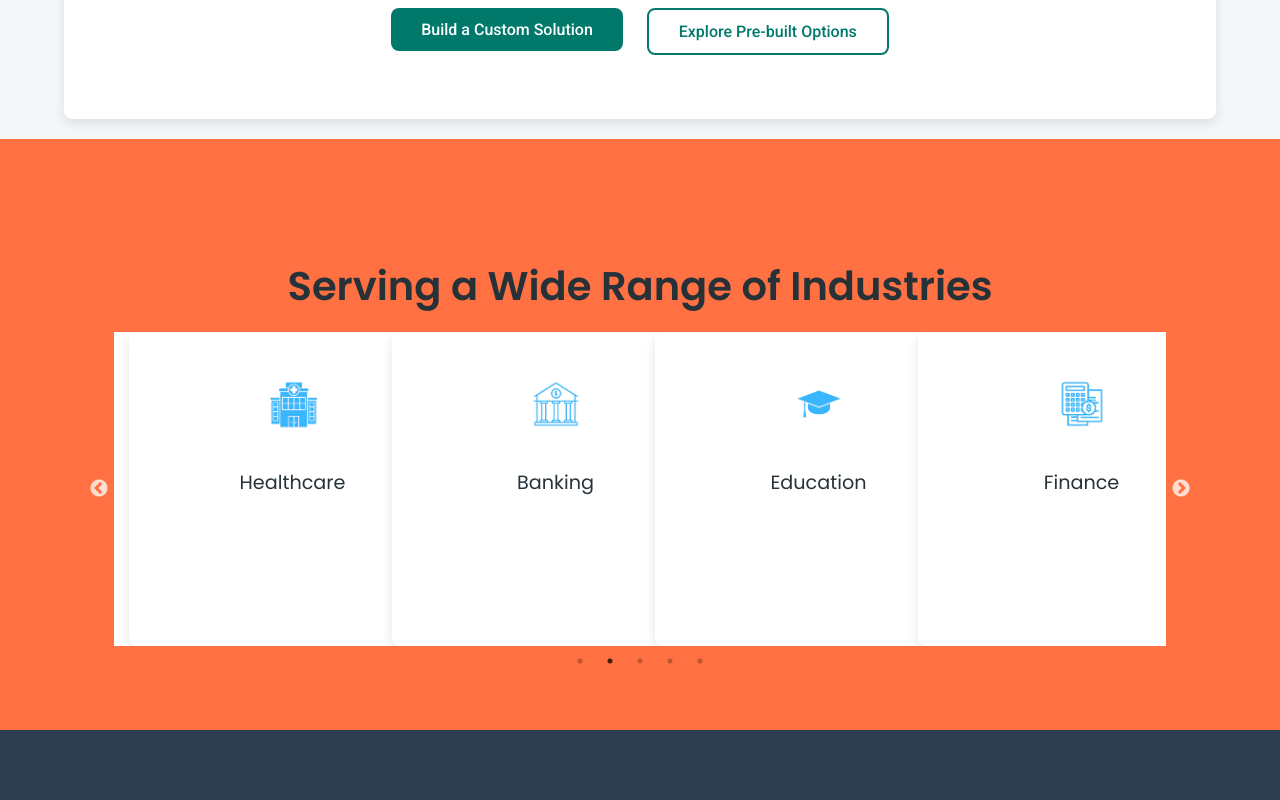
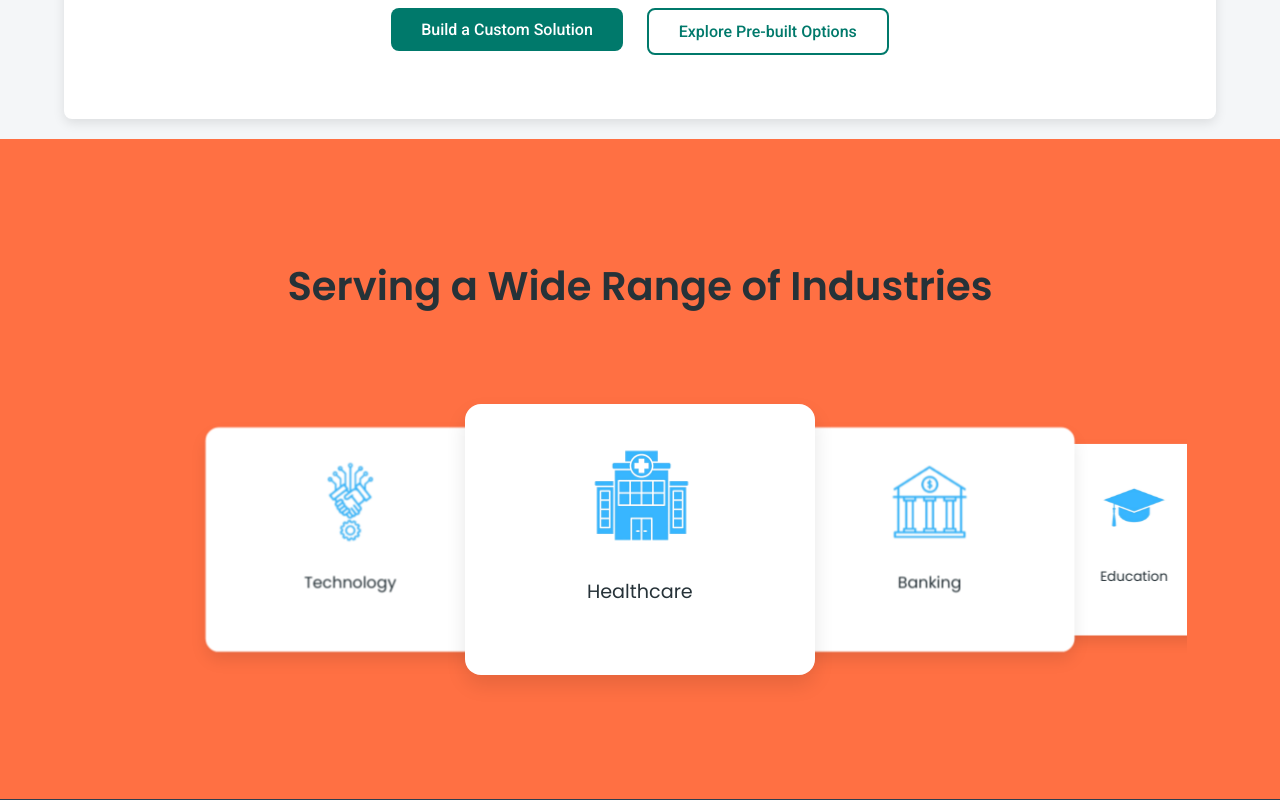
Before and after one commit to Aakash091-dark/AarogyaCraft, a React (Vite) app in the folder Frontend/: page / in a window 1280 px wide. Shown: the part 1420-2220 px from the top of the page. Built offline with nearby package versions, Linux system fonts and the light colour scheme; no server answers.

Commit message:
Upadte industry cards

```diff
--- a/Frontend/package.json
+++ b/Frontend/package.json
@@ -17,8 +17,7 @@
     "react-icons": "^5.5.0",
     "react-router-dom": "^7.0.2",
     "react-silk": "^0.0.1",
-    "react-slick": "^0.30.2",
-    "slick-carousel": "^1.8.1",
+    "swiper": "^11.2.10",
     "typed.js": "^2.1.0"
   },
   "devDependencies": {
--- a/Frontend/src/Components/Industries.css
+++ b/Frontend/src/Components/Industries.css
@@ -1,40 +1,56 @@
+/* src/components/Industries.css */
+
 .industries-section {
-  padding: 4rem 0;
+  padding: 4rem 2rem;
   background-color: var(--secondary-color);
+  overflow: hidden; /* Prevent horizontal scrollbars from appearing */
 }
 
 .section-heading {
   text-align: center;
   font-size: 2.5rem;
-  margin-bottom: 1rem;
+  margin-bottom: 3rem;
   color: var(--text-color);
 }
 
-.section-subheading {
-  text-align: center;
-  font-size: 1.1rem;
-  color: #666;
-  max-width: 600px;
-  margin: 0 auto 3rem auto;
+.carousel-container {
+  max-width: 1200px;
+  margin: 0 auto;
+  position: relative;
 }
 
-.carousel-container {
-  padding: 0 50px;
+.mySwiper {
+  width: 100%;
+  height: auto;
+  padding: 20px 0; /* Gives space for the card's hover effect */
+}
+
+.swiper-wrapper {
+  display: flex; /* This is the critical line that forces slides into a row */
+  align-items: stretch; /* Ensures all slides have the same height */
+}
+
+.swiper-slide {
+  height: auto;
+  display: flex;
+  justify-content: center;
+  align-items: stretch;
 }
 
 .industry-card {
   background-color: #fff;
-  border-radius: var(--border-radius);
+  border-radius: 15px;
   box-shadow: var(--box-shadow);
-  padding: 2rem;
   text-align: center;
-  transition: transform 0.3s ease, box-shadow 0.3s ease;
-  margin: 0 15px;
-  height: 250px;
+  box-sizing: border-box;
+  width: 100%;
+  height: auto;
   display: flex;
   flex-direction: column;
   justify-content: center;
   align-items: center;
+  padding: 1.5rem;
+  transition: transform 0.3s ease, box-shadow 0.3s ease;
 }
 
 .industry-card:hover {
@@ -61,24 +77,73 @@
   color: var(--text-color);
 }
 
-/* Slick Carousel Customization */
-.slick-dots li button:before {
-  font-size: 12px;
-  color: var(--primary-color);
+/* --- Swiper Customization --- */
+
+.swiper-pagination {
+  position: static !important; /* Position dots below the slider */
+  margin-top: 2rem; /* Space between slider and dots */
 }
 
-.slick-dots li.slick-active button:before {
-  color: var(--primary-color);
-  opacity: 1;
+.swiper-pagination-bullet {
+  background-color: var(--primary-color) !important;
 }
 
-.slick-prev,
-.slick-next {
-  font-size: 20px;
-  color: var(--primary-color);
+.swiper-button-prev,
+.swiper-button-next {
+  color: var(--primary-color) !important;
+  top: 50%; /* Center vertically */
+  transform: translateY(-50%);
 }
 
-.slick-prev:before,
-.slick-next:before {
-  color: var(--primary-color);
+/* Position navigation buttons just outside the main carousel */
+.swiper-button-prev {
+  left: -15px;
 }
+
+.swiper-button-next {
+  right: -15px;
+}
+
+/* On smaller screens, bring buttons inside */
+@media (max-width: 768px) {
+  .swiper-button-prev {
+    left: 5px;
+  }
+  .swiper-button-next {
+    right: 5px;
+  }
+}
+
+/* Keep your existing CSS and add these for the effect */
+.industries-swiper {
+  padding: 40px 0;
+}
+
+.industry-slide {
+  width: 350px;
+}
+
+.industry-card {
+  background: #fff;
+  border-radius: 16px;
+  overflow: hidden;
+  box-shadow: 0 10px 20px rgba(0,0,0,0.1);
+  text-align: center;
+  padding: 50px;
+}
+
+.industry-logo {
+  max-width: 120px;
+  max-height: 120px;
+}
+
+.industries-swiper .swiper-wrapper {
+  transition-timing-function: linear !important;
+}
+
+/* Hide pagination bullets and navigation arrows */
+.swiper-pagination,
+.swiper-button-prev,
+.swiper-button-next {
+  display: none !important;
+}
--- a/Frontend/src/Components/Industries.jsx
+++ b/Frontend/src/Components/Industries.jsx
@@ -1,63 +1,71 @@
+import React from "react";
+import { Swiper, SwiperSlide } from "swiper/react";
 
-import React from 'react';
-import Slider from 'react-slick';
-import './Industries.css';
-import 'slick-carousel/slick/slick.css';
-import 'slick-carousel/slick/slick-theme.css';
+// Styles
+import "swiper/css";
+import "swiper/css/pagination";
+import "swiper/css/navigation";
+import "swiper/css/effect-coverflow";
 
-import techImage from '../assets/images/technology.png';
-import EduImage from '../assets/images/education.png';
-import healthImage from '../assets/images/healthcare.png';
-import BankingImage from '../assets/images/banking.png';
-import FinanceImage from '../assets/images/finance.png';
+// Modules
+import {
+  Autoplay,
+  Pagination,
+  Navigation,
+  EffectCoverflow,
+} from "swiper/modules";
+
+// Local files
+import "./Industries.css";
+import techImage from "../assets/images/technology.png";
+import EduImage from "../assets/images/education.png";
+import healthImage from "../assets/images/healthcare.png";
+import BankingImage from "../assets/images/banking.png";
+import FinanceImage from "../assets/images/finance.png";
 
 const Industries = () => {
   const industriesData = [
-    { title: 'Technology', imageUrl: techImage },
-    { title: 'Healthcare', imageUrl: healthImage },
-    { title: 'Banking', imageUrl: BankingImage },
-    { title: 'Education', imageUrl: EduImage },
-    { title: 'Finance', imageUrl: FinanceImage },
+    { title: "Technology", imageUrl: techImage },
+    { title: "Healthcare", imageUrl: healthImage },
+    { title: "Banking", imageUrl: BankingImage },
+    { title: "Education", imageUrl: EduImage },
+    { title: "Finance", imageUrl: FinanceImage },
   ];
-
-  const settings = {
-    dots: true,
-    infinite: true,
-    speed: 500,
-    slidesToShow: 4,
-    slidesToScroll: 1,
-    autoplay: true,
-    autoplaySpeed: 3000,
-    responsive: [
-      {
-        breakpoint: 1024,
-        settings: {
-          slidesToShow: 3,
-        },
-      },
-      {
-        breakpoint: 768,
-        settings: {
-          slidesToShow: 2,
-        },
-      },
-      {
-        breakpoint: 480,
-        settings: {
-          slidesToShow: 1,
-        },
-      },
-    ],
-  };
 
   return (
     <div className="industries-section">
       <div className="container">
         <h2 className="section-heading">Serving a Wide Range of Industries</h2>
         <div className="carousel-container">
-          <Slider {...settings}>
+          <Swiper
+            effect={"coverflow"}
+            grabCursor={true}
+            centeredSlides={true}
+            loop={false}
+            slidesPerView={"auto"}
+            speed={800}
+            autoplay={{
+              delay: 1500,
+              disableOnInteraction: false,
+            }}
+            onReachEnd={(swiper) => {
+              setTimeout(() => {
+                swiper.slideTo(0, 800);
+              }, 1500);
+            }}
+            coverflowEffect={{
+              rotate: 0,
+              stretch: 0,
+              depth: 100,
+              modifier: 2.5,
+              slideShadows: false,
+            }}
+            modules={[Autoplay, EffectCoverflow]}
+            className="industries-swiper"
+          >
             {industriesData.map((industry, index) => (
-              <div key={index} className="industry-card">
+              <SwiperSlide key={index} className="industry-slide">
+                <div className="industry-card">
                   <div className="card-image">
                     <img
                       src={industry.imageUrl}
@@ -67,8 +75,9 @@ const Industries = () => {
                   </div>
                   <h3 className="card-title">{industry.title}</h3>
                 </div>
+              </SwiperSlide>
             ))}
-          </Slider>
+          </Swiper>
         </div>
       </div>
     </div>
```
Also changed, not shown: 1 other file (tests, documents, lock files or other folders). Lines whose indentation alone changed are shown as unchanged.
